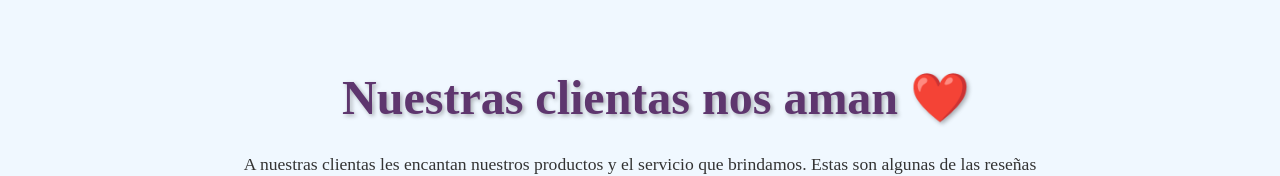
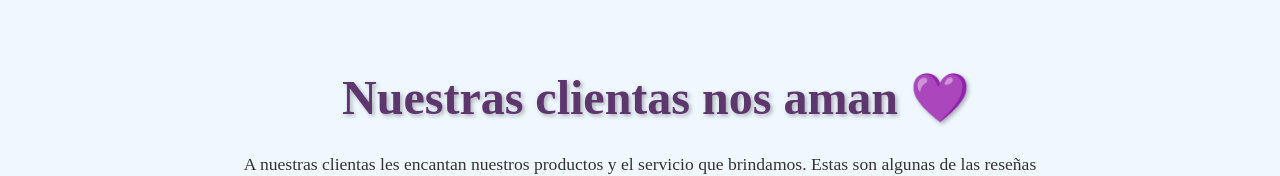
Before and after one commit to Damanger/ixvanna, a React (Create React App) app: page / in a window 1280 px wide. Shown: the part 393-569 px from the top of the page. Built offline with nearby package versions, Linux system fonts and the light colour scheme; no server answers.

Commit message:
actualizando

```diff
--- a/src/components/Home.jsx
+++ b/src/components/Home.jsx
@@ -39,7 +39,7 @@ export default function Home(){
             <section className="section-container">
                 <div className="section-content animate">
                     <div>
-                        <h1>Nuestras clientas nos aman ❤️</h1>
+                        <h1>Nuestras clientas nos aman 💜</h1>
                         <p className="texto">
                             A nuestras clientas les encantan nuestros productos y el servicio que brindamos. Estas son algunas de las reseñas de nuestras felices
                             clientas.
```
